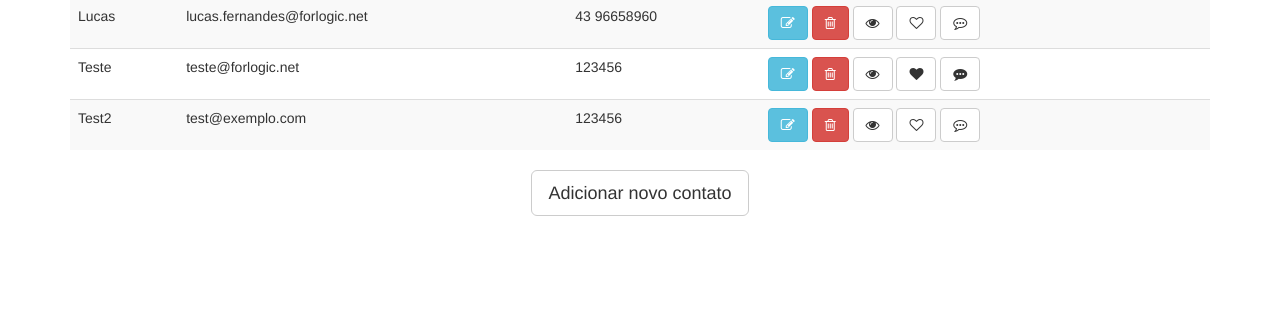
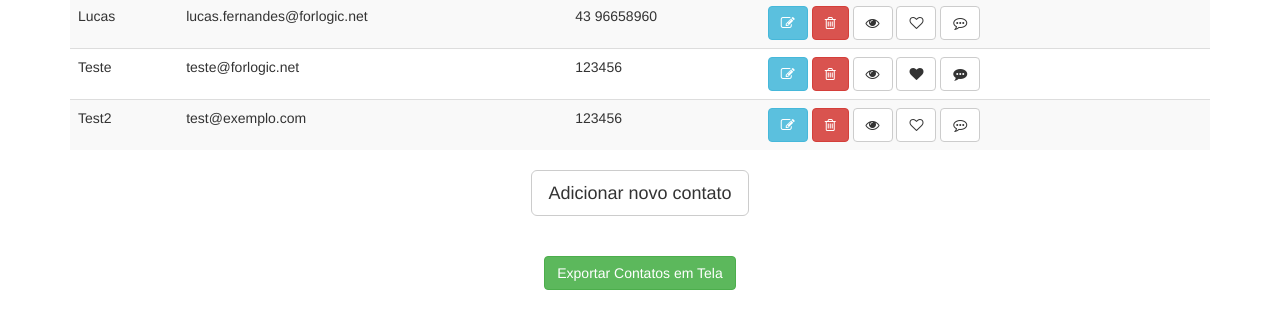
Before and after one commit to lucasfcoelho1/agenda4logic, a plain HTML site: page index.html in a window 1280 px wide. Shown: the part 103-432 px from the top of the page. Drawn offline with Linux system fonts and the light colour scheme.

Commit message:
Update index.html

```diff
--- a/index.html
+++ b/index.html
@@ -20,9 +20,14 @@
         form#formulario input {
             border-radius: 6px;
         }
-        button{
-            back
-        }
+        #export{
+                margin: 10px;
+                margin-bottom: 30px;
+            }
+            #btn-export{
+                margin: 30px;
+
+            }
     </style>
 </head>
 
@@ -53,6 +58,9 @@
             </button>
         </div>
         <div class="row"></div>
+        <div class=" row text-center" id="export" onclick="exportarContato()">
+            <button class="btn btn-success" id="btn-export">Exportar Contatos em Tela</button>
+        </div>
 
         <!-- Modal -->
 
```
